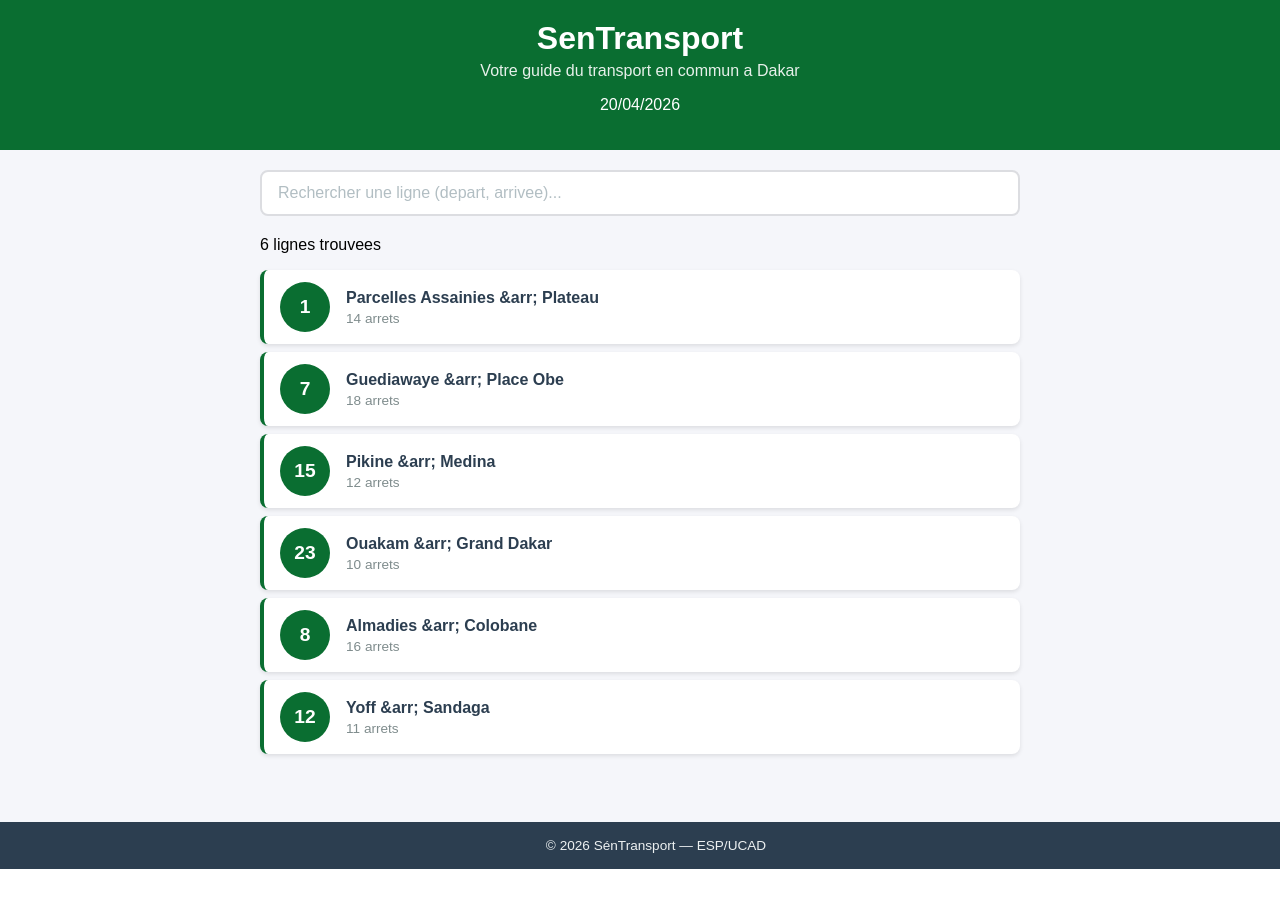
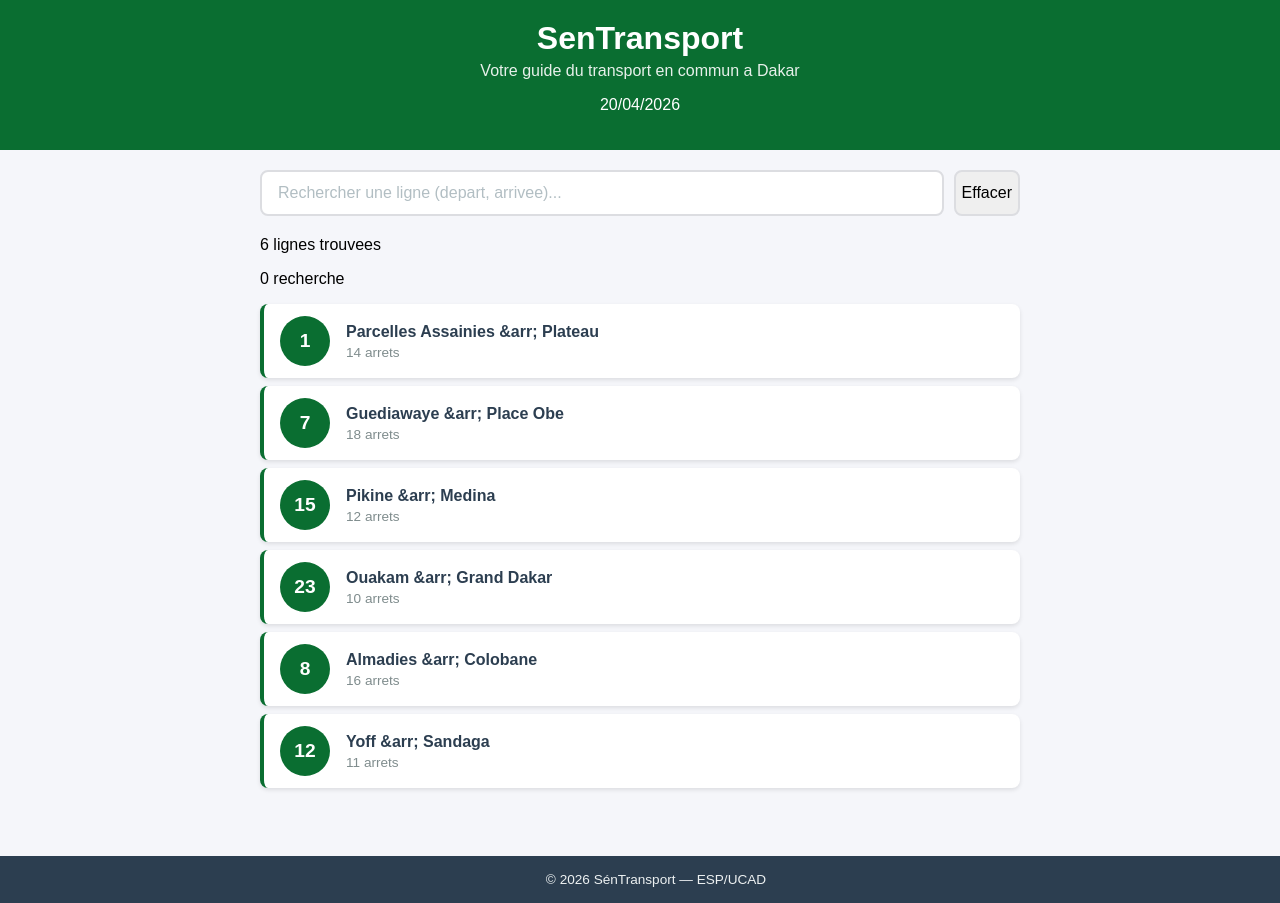
Before and after one commit to BBonou/sentransport, a React (Create React App) app: page / in a window 1280 px wide. Shown: the top 903 px of the page. Before the commit the page ends 869 px from the top, so only its background shows below. Built offline with nearby package versions, Linux system fonts and the light colour scheme.

Commit message:
Exercises : Clear button, no lines found message & research field modification counter

```diff
--- a/src/App.js
+++ b/src/App.js
@@ -12,6 +12,9 @@ function App() {
 
   // Selection state variable
   const [ligneSelectionnee, setLigneSelectionee] = useState(null);
+
+  // Research count
+  const [count, setCount] = useState(0);
 
   const lignes = [
     {
@@ -131,11 +134,24 @@ function App() {
     <div className="App">
       <Header />
       <main className="contenu">
-        <Recherche valeur={recherche} onChange={setRecherche} />
+        <Recherche
+          valeur={recherche}
+          onChange={setRecherche}
+          count={count}
+          setCount={setCount}
+        />
 
         <p className="resultat-recherche">
           {lignesFiltrees.length} ligne{lignesFiltrees.length > 1 ? "s" : ""}{" "}
           trouvee{lignesFiltrees.length > 1 ? "s" : ""}
+        </p>
+
+        <p>
+          {count} recherche{count > 1 ? "s" : ""}
+        </p>
+
+        <p className="resultat-recherche">
+          {lignesFiltrees.length === 0 ? "Aucune ligne trouvee" : ""}
         </p>
 
         {lignesFiltrees.map((ligne) => (
--- a/src/Recherche.css
+++ b/src/Recherche.css
@@ -1,5 +1,6 @@
 .recherche {
     margin-bottom: 20px;
+    display: flex;
 }
 
 .recherche-input {
@@ -20,3 +21,18 @@
 .recherche-input::placeholder {
     color: #b2bec3;
 }
+
+.clear-button {
+    font-size: 1rem;
+
+    margin-left: 10px;
+
+    border-radius: 8px;
+    border: 2px solid #dcdde1;
+
+    outline: none;
+}
+
+.clear-button:hover {
+    border-color: #0a6e31;
+}
--- a/src/Recherche.js
+++ b/src/Recherche.js
@@ -1,6 +1,6 @@
 import "./Recherche.css";
 
-function Recherche({ valeur, onChange }) {
+function Recherche({ valeur, onChange, count, setCount }) {
   return (
     <div className="recherche">
       <input
@@ -8,8 +8,14 @@ function Recherche({ valeur, onChange }) {
         className="recherche-input"
         placeholder="Rechercher une ligne (depart, arrivee)..."
         value={valeur}
-        onChange={(e) => onChange(e.target.value)}
+        onChange={(e) => {
+          onChange(e.target.value);
+          setCount(count + 1);
+        }}
       />
+      <button className="clear-button" onClick={() => onChange("")}>
+        Effacer
+      </button>
     </div>
   );
 }
```
